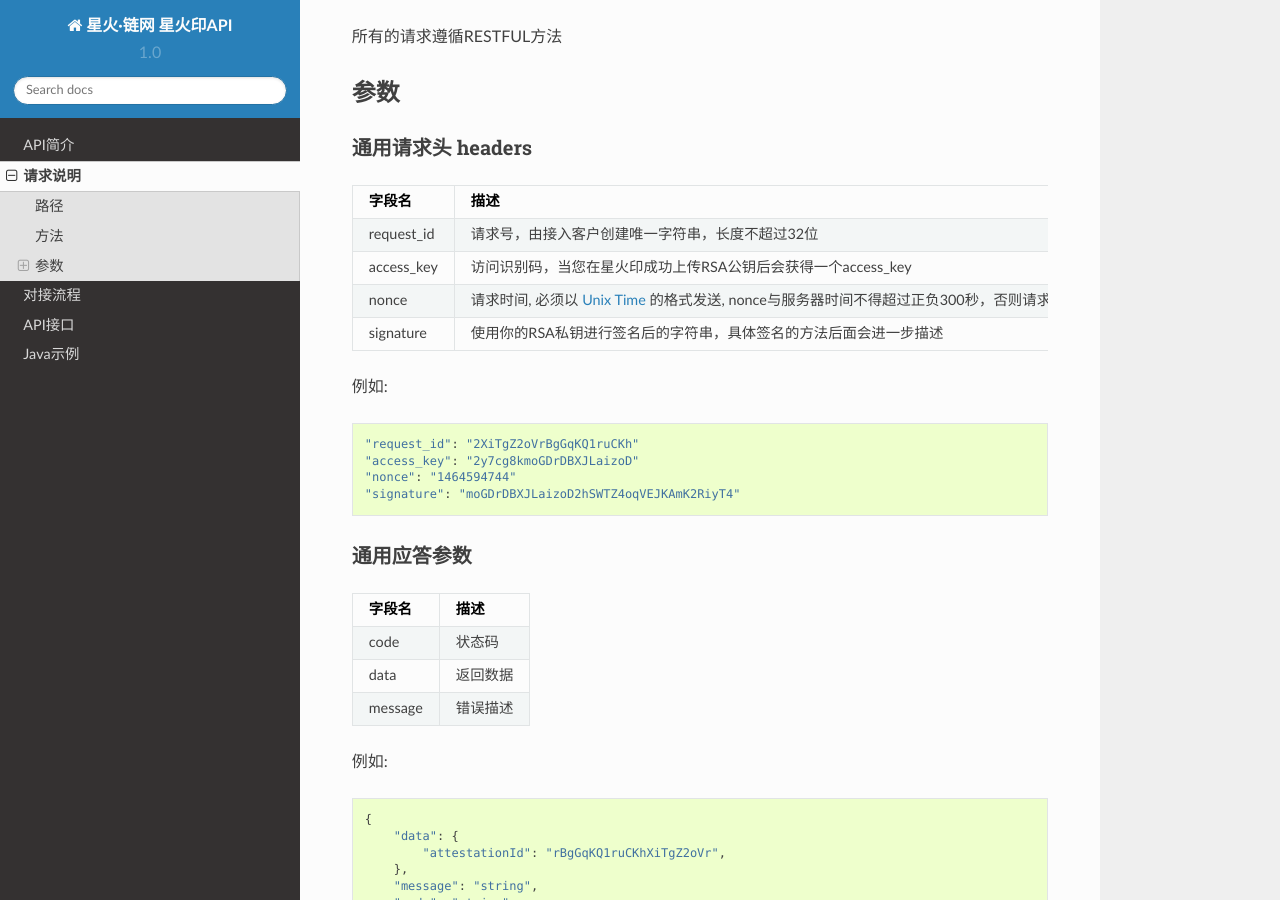
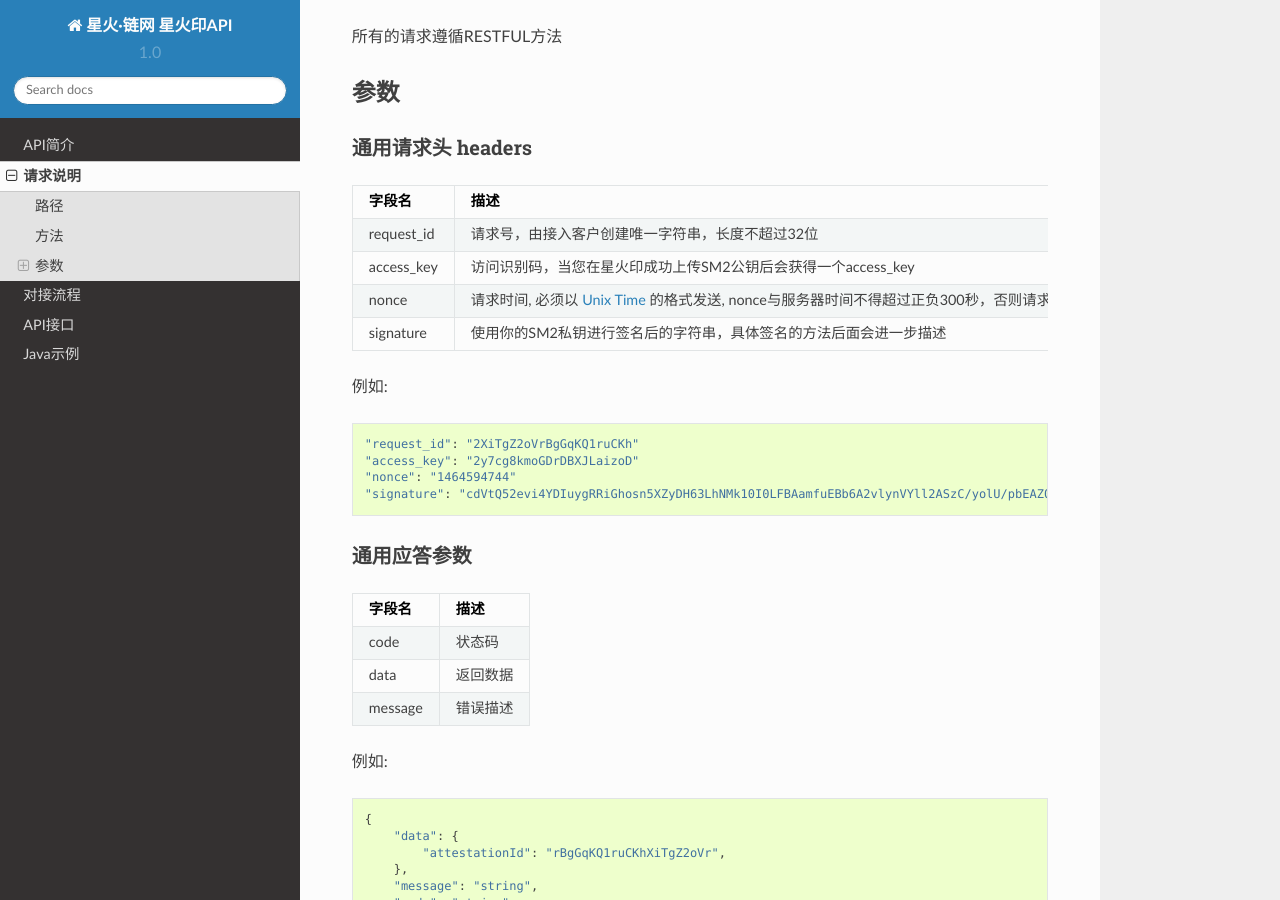
Before and after one commit to kurohayan/xhy-docs, a Sphinx documentation site: the page built from docs/request.rst, in a window 1280 px wide and 900 px high, scrolled down 429 px. Built offline with Sphinx 7.4.7 and the Read the Docs theme 2.0.0, drawn with Linux system fonts in a browser that asks for light colours.

Commit message:
更新接口文档

```diff
--- a/docs/request.rst
+++ b/docs/request.rst
@@ -30,9 +30,9 @@ API地址：`https://bitfactory.cn/api`
 字段名 				描述
 =================  ================================================================
 request_id         请求号，由接入客户创建唯一字符串，长度不超过32位
-access_key         访问识别码，当您在星火印成功上传RSA公钥后会获得一个access_key
+access_key         访问识别码，当您在星火印成功上传SM2公钥后会获得一个access_key
 nonce              请求时间, 必须以 `Unix Time`_ 的格式发送, nonce与服务器时间不得超过正负300秒，否则请求将视为无效
-signature          使用你的RSA私钥进行签名后的字符串，具体签名的方法后面会进一步描述
+signature          使用你的SM2私钥进行签名后的字符串，具体签名的方法后面会进一步描述
 =================  ================================================================
 
 例如::
@@ -41,7 +41,7 @@ signature          使用你的RSA私钥进行签名后的字符串，具体签
     "request_id": "2XiTgZ2oVrBgGqKQ1ruCKh"
     "access_key": "2y7cg8kmoGDrDBXJLaizoD"
     "nonce": "1464594744"
-    "signature": "moGDrDBXJLaizoD2hSWTZ4oqVEJKAmK2RiyT4"
+    "signature": "cdVtQ52evi4YDIuygRRiGhosn5XZyDH63LhNMk10I0LFBAamfuEBb6A2vlynVYll2ASzC/yolU/pbEAZ0zxdtg=="
 
 
 
```
